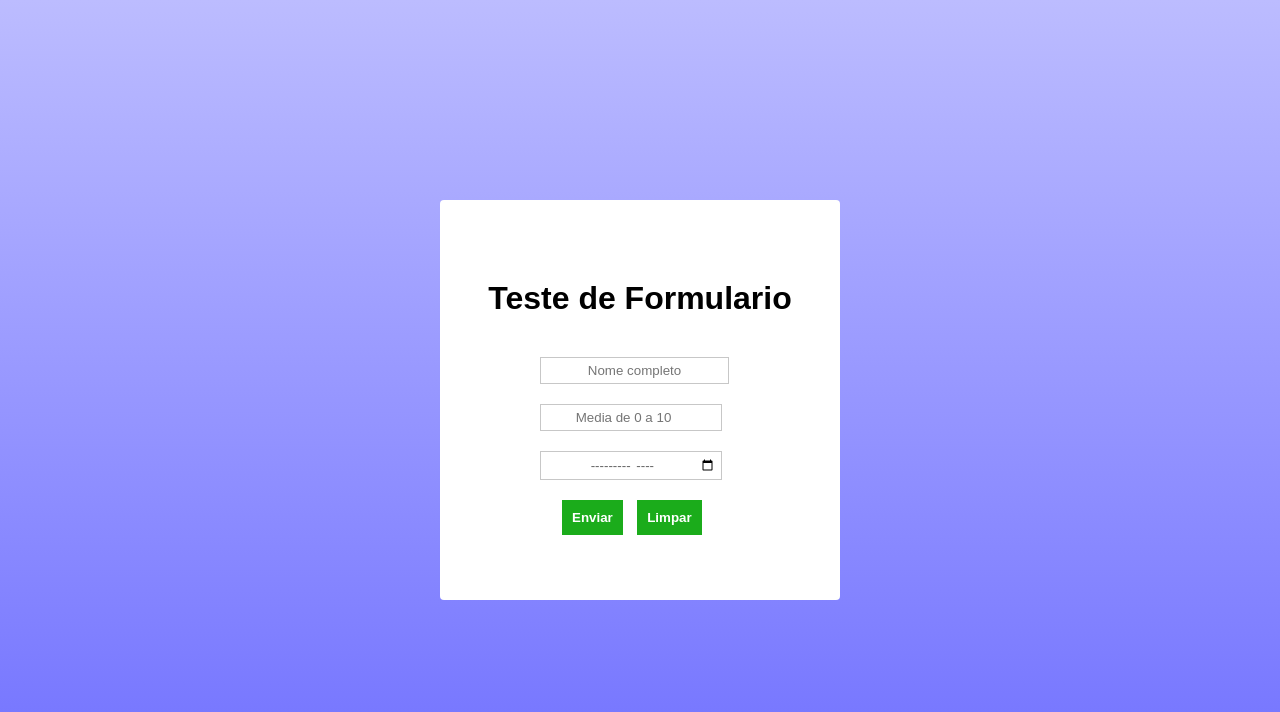
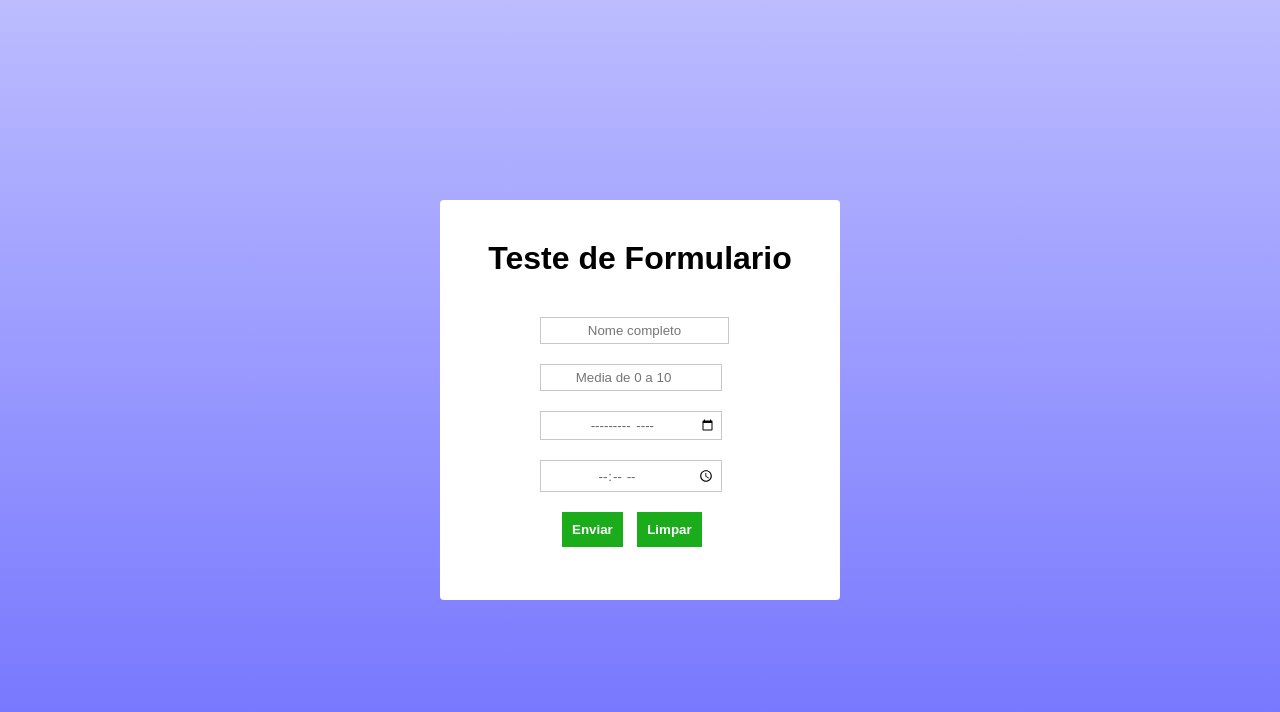
Before and after one commit to VitorLandgraf/html-css, a plain HTML site: page exercicios/ex025/form003.html in a window 1280 px wide. Drawn offline with Linux system fonts and the light colour scheme.

Commit message:
Update form003.html

```diff
--- a/exercicios/ex025/form003.html
+++ b/exercicios/ex025/form003.html
@@ -29,7 +29,7 @@
             border-radius: 4px;
         }
         h1{
-            padding-top: 20%;
+            padding-top: 40px;
             text-align: center;
         }
         form{
@@ -70,6 +70,14 @@
             text-align: center;
             color: rgba(0, 0, 0, 0.61);
         }
+        #ihora{
+            padding: 5px;
+            width: 170px;
+            padding: 5px;
+            border: 1px solid rgba(0, 0, 0, 0.219);
+            text-align: center;
+            color: rgba(0, 0, 0, 0.61);
+        }
     </style>
 </head>
 <body>
@@ -85,6 +93,9 @@
             <p>
                 <label for="imes"><input type="month" name="mes" id="imes"></label>
             </p>
+            <p>
+                <input type="time" name="hora" id="ihora">
+            </p>
             <p id="botoes">
                 <input class="botao" type="submit" value="Enviar">
                 <input class="botao" type="reset" value="Limpar">
```
